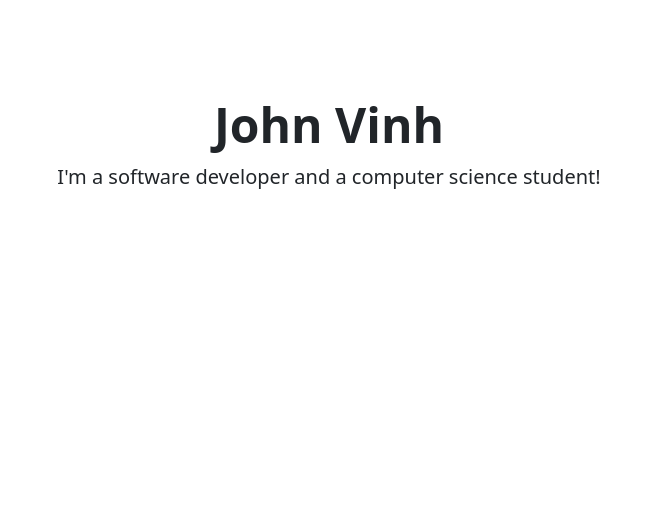
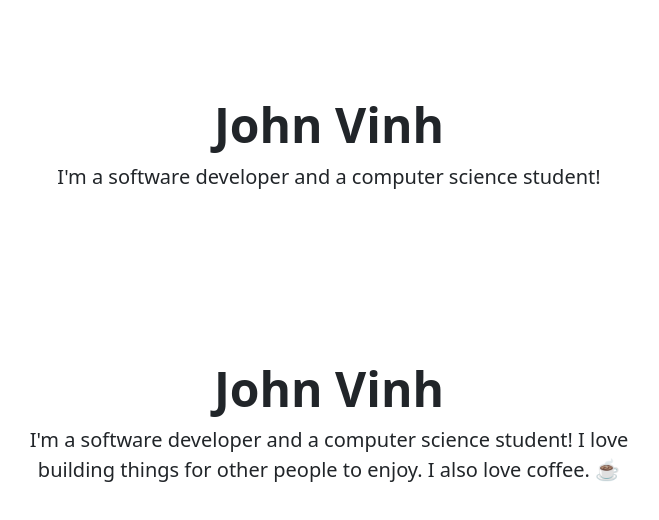
Before and after one commit to johnvinh/john-vinh-website, a SvelteKit app: page / in a window 1280 px wide. Shown: the top 520 px of the page, without its empty margins (311-970 px from the left). Built offline with nearby package versions, Linux system fonts and the light colour scheme.

Commit message:
Move main hero to root page

```diff
--- a/src/routes/+page.svelte
+++ b/src/routes/+page.svelte
@@ -2,6 +2,10 @@
 
 </script>
 
-<main>
-
-</main>
+<div class="px-4 py-5 my-5 text-center" id="">
+    <h1 class="display-5 fw-bold">John Vinh</h1>
+    <div class="col-lg-6 mx-auto">
+        <p class="lead mb-4">I'm a software developer and a computer science student!
+            I love building things for other people to enjoy. I also love coffee. ☕</p>
+    </div>
+</div>
```
